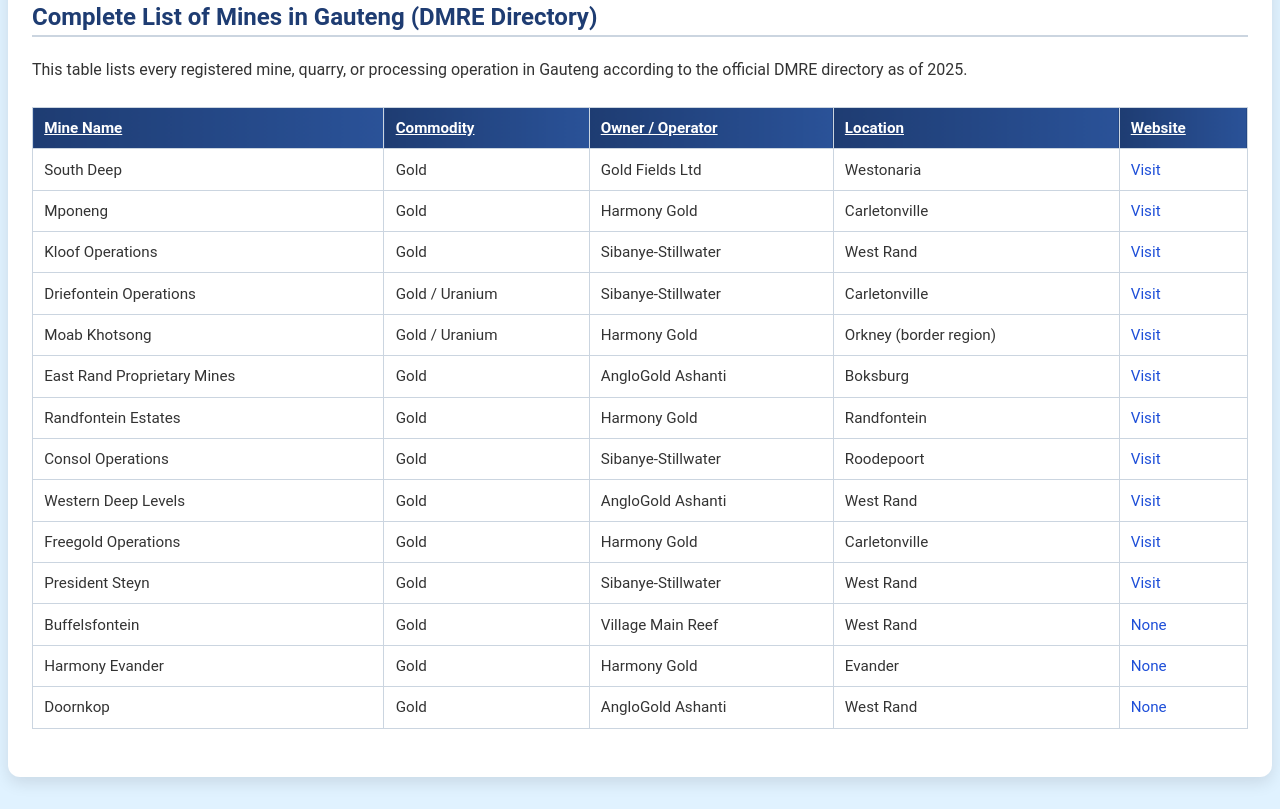
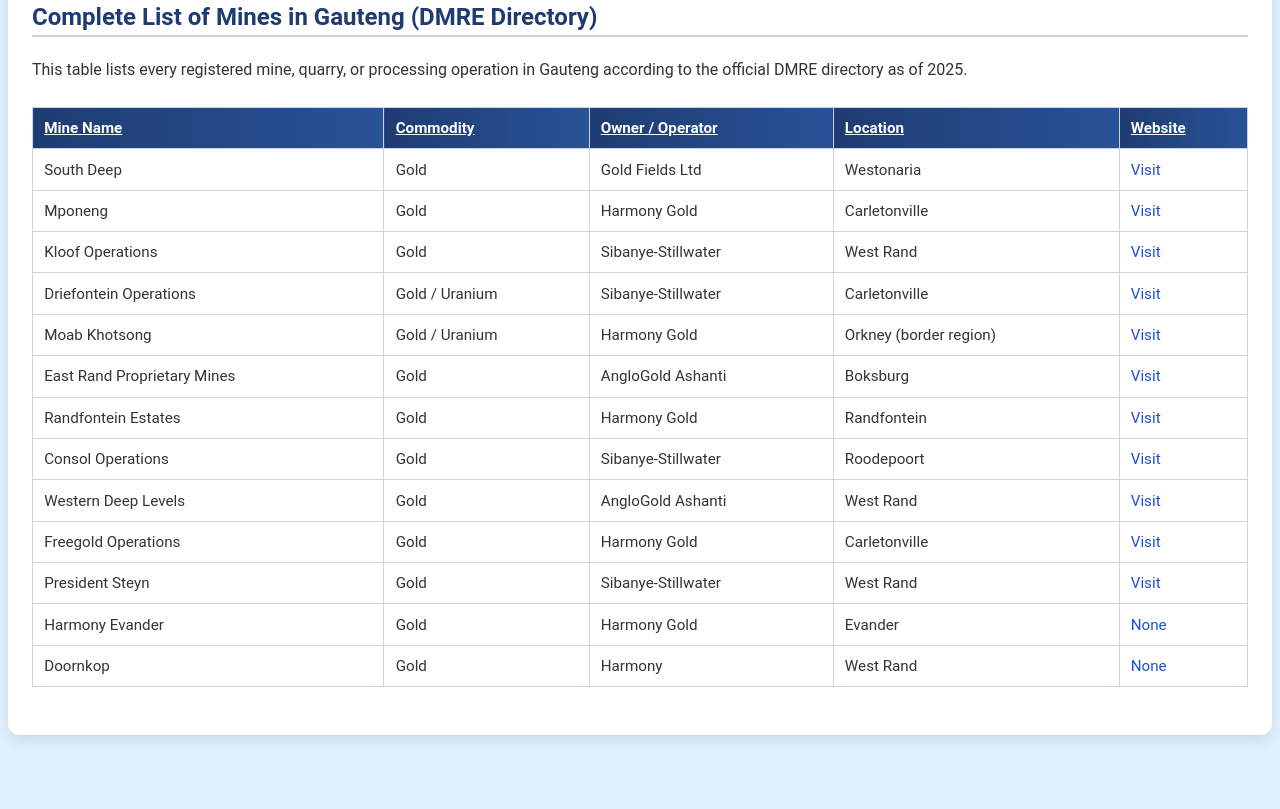
Before and after one commit to princessmanavh123-a11y/Gauteng-Mining-Hub, a plain HTML site: page index.html in a window 1280 px wide. Shown: the part 336-1145 px from the top of the page. After the commit the page ends 1103 px from the top, so only its background shows below. Drawn offline with Linux system fonts and the light colour scheme.

Commit message:
Update index.html

```diff
--- a/index.html
+++ b/index.html
@@ -50,10 +50,9 @@
           <tr><td>Consol Operations</td><td>Gold</td><td>Sibanye‑Stillwater</td><td>Roodepoort</td><td><a href="https://www.sibanyestillwater.com/business/gold/consol/" target="_blank">Visit</a></td></tr>
           <tr><td>Western Deep Levels</td><td>Gold</td><td>AngloGold Ashanti</td><td>West Rand</td><td><a href="https://www.anglogoldashanti.com/operations/western-deep-levels/" target="_blank">Visit</a></td></tr>
           <tr><td>Freegold Operations</td><td>Gold</td><td>Harmony Gold</td><td>Carletonville</td><td><a href="https://www.harmony.co.za/operations/freegold/" target="_blank">Visit</a></td></tr>
-          <tr><td>President Steyn</td><td>Gold</td><td>Sibanye‑Stillwater</td><td>West Rand</td><td><a href="www.sibanyestillwater.com/business/gold/consol/" target="_blank">Visit</a></td></tr>
-          <tr><td>Buffelsfontein</td><td>Gold</td><td>Village Main Reef</td><td>West Rand</td><td><a href="#" target="_blank">None</a></td></tr>
-          <tr><td>Harmony Evander</td><td>Gold</td><td>Harmony Gold</td><td>Evander</td><td><a href="#" target="_blank">None</a></td></tr>
-          <tr><td>Doornkop</td><td>Gold</td><td>AngloGold Ashanti</td><td>West Rand</td><td><a href="#" target="_blank">None</a></td></tr>
+          <tr><td>President Steyn</td><td>Gold</td><td>Sibanye‑Stillwater</td><td>West Rand</td><td><a href="https://www.sibanyestillwater.com/business/gold/consol/" target="_blank">Visit</a></td></tr>
+          <tr><td>Harmony Evander</td><td>Gold</td><td>Harmony Gold</td><td>Evander</td><td><a href="https://www.harmony.co.za/?s=evander" target="_blank">None</a></td></tr>
+          <tr><td>Doornkop</td><td>Gold</td><td>Harmony</td><td>West Rand</td><td><a href="https://www.harmony.co.za/operations/south-africa/underground/doornkop/" target="_blank">None</a></td></tr>
         </tbody>
       </table>
     </section>
```
